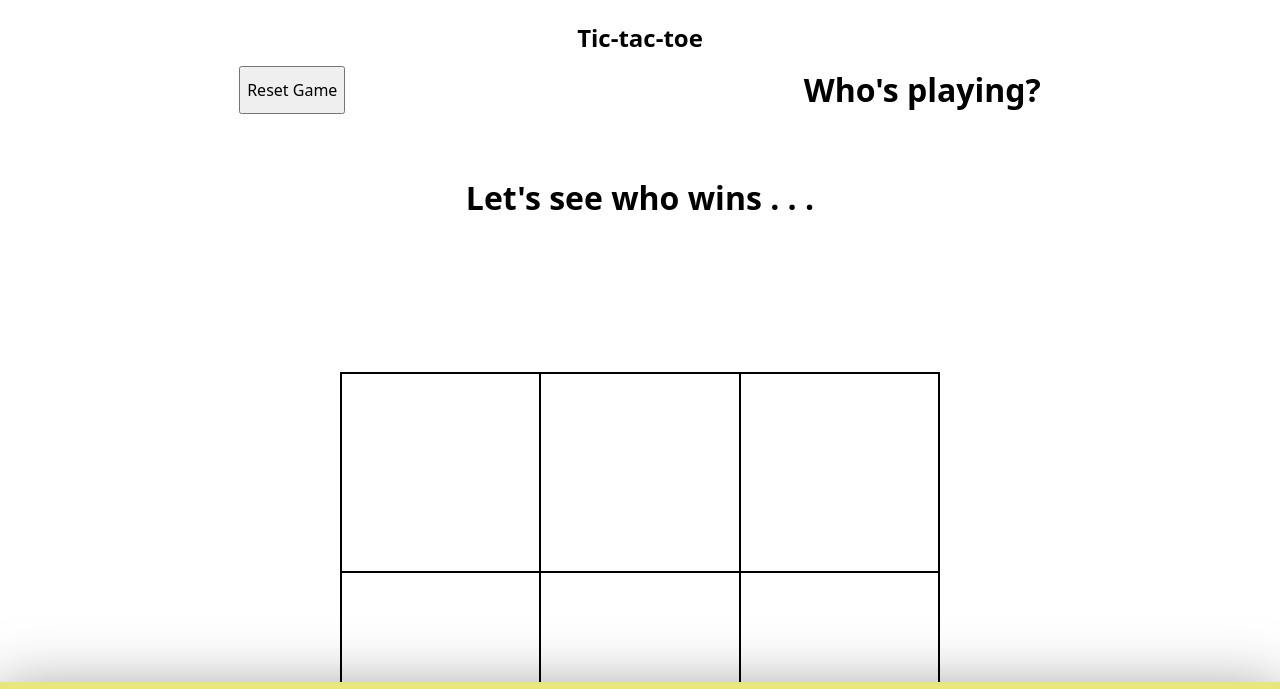
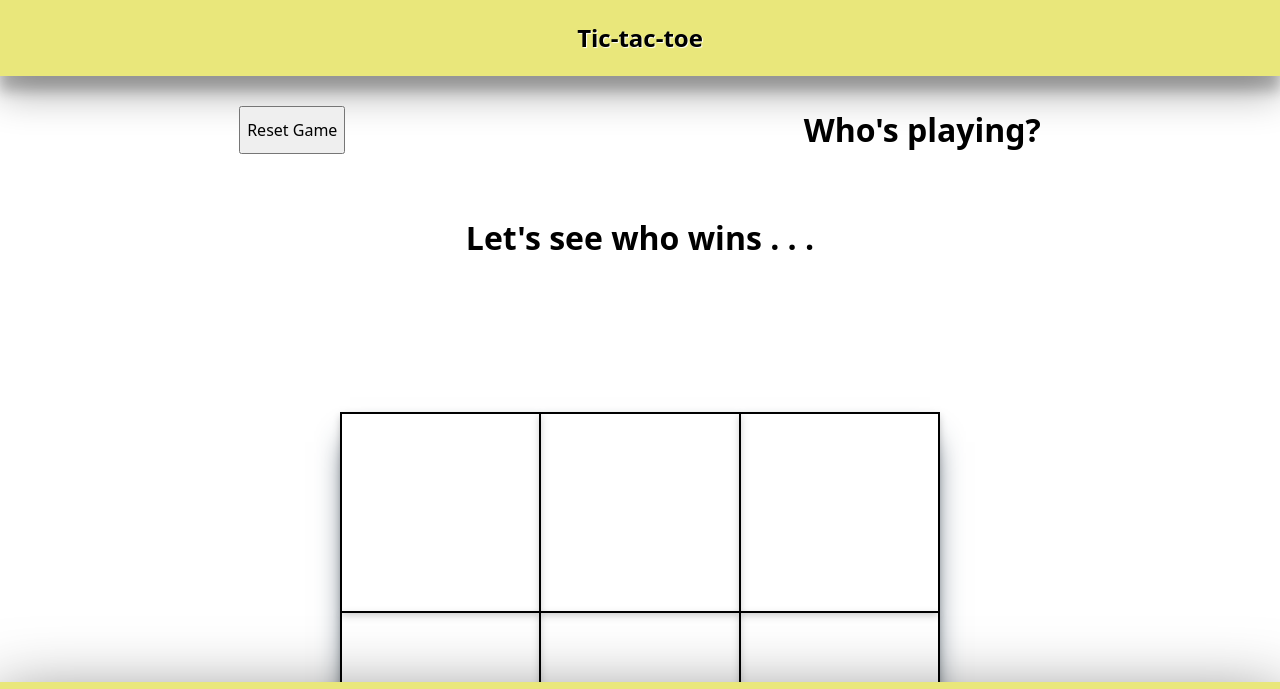
Before and after one commit to MrDomoArigato98/TOP-ttt, a plain HTML site: page index.html in a window 1280 px wide. Shown: the top 689 px of the page. Drawn offline with Linux system fonts and the light colour scheme.

Commit message:
Adds shadows in css

```diff
--- a/style.css
+++ b/style.css
@@ -70,14 +70,21 @@ h6 {
 }
 
 :root{
+    --nav-text-color:black;
+    --nav-bg-color: var(--footer-bg-color);
     --footer-text-color: black;
     --footer-bg-color: rgb(233, 231, 123);
 }
 
 nav{
     display: flex;
+    color: var(--nav-text-color);
+    background-color: var(--nav-bg-color);
+    text-shadow: 1px 1px 1px white;
     justify-content: center;
-    margin-top: 20px;
+    padding: 20px;
+    margin-bottom: 20px;
+    box-shadow: rgba(0, 0, 0, 0.3) 0px 19px 38px, rgba(0, 0, 0, 0.22) 0px 15px 12px;
 }
 
 .game-menu{
@@ -95,6 +102,7 @@ nav{
 .game{
     justify-content: center;
     display: flex;
+
 }
 .game-grid{
     margin-top: 100px;
@@ -106,8 +114,11 @@ nav{
 
     border: 1px solid black;
 
+    box-shadow: rgb(38, 57, 77) 0px 20px 30px -10px;
+
 }
 .cell{
+    box-shadow: rgba(0, 0, 0, 0.24) 0px 3px 8px;
     display: grid;
     height: 100%;
     width: 100%;
@@ -116,7 +127,7 @@ nav{
     border: 1px solid black;
 }
 .cell:hover{
-    background-color: red;
+    box-shadow: rgba(50, 50, 93, 0.25) 0px 30px 60px -12px inset, rgba(0, 0, 0, 0.3) 0px 18px 36px -18px inset;
 }
 .cell h1{
     font-size: 5rem;
```
